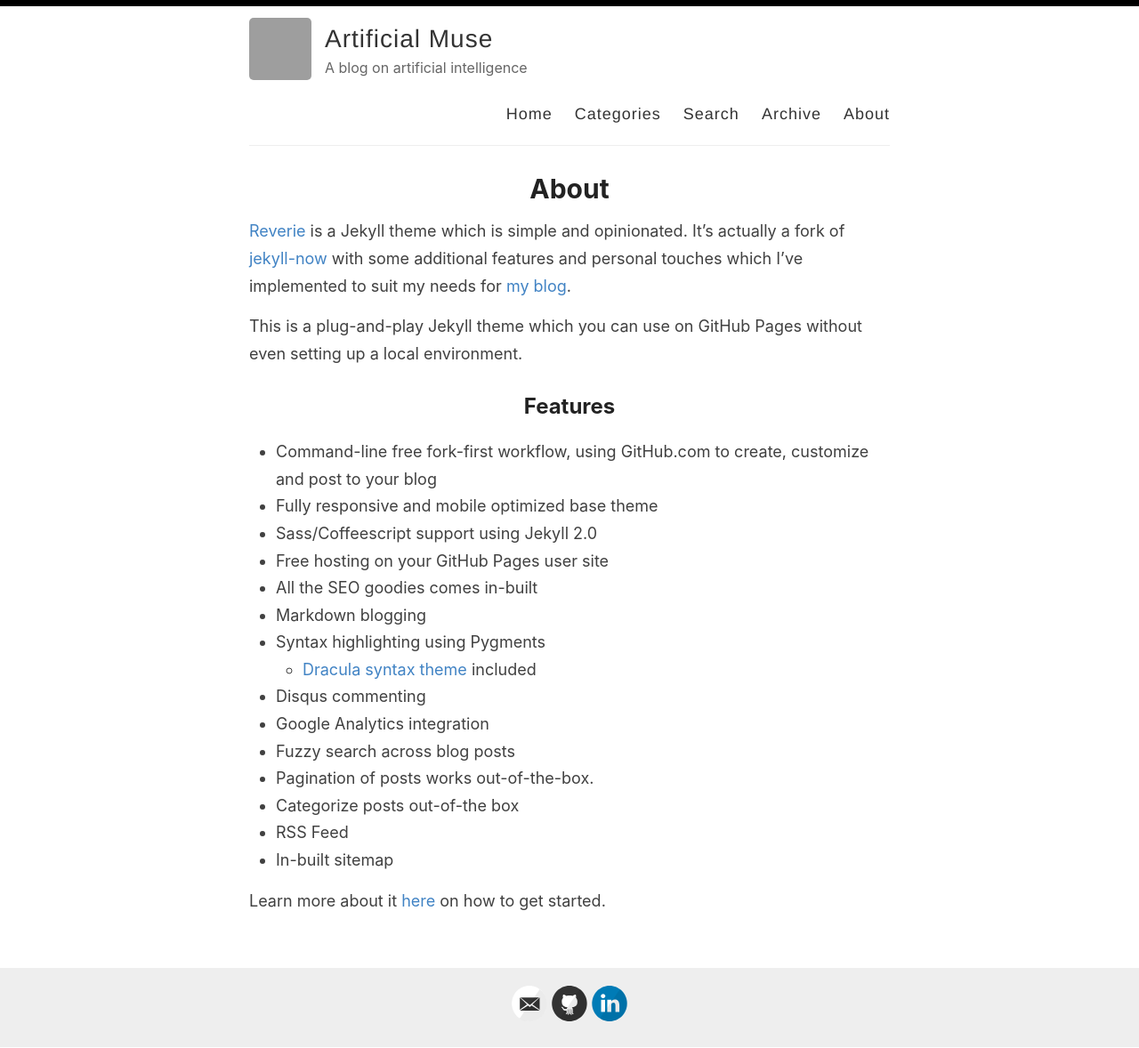
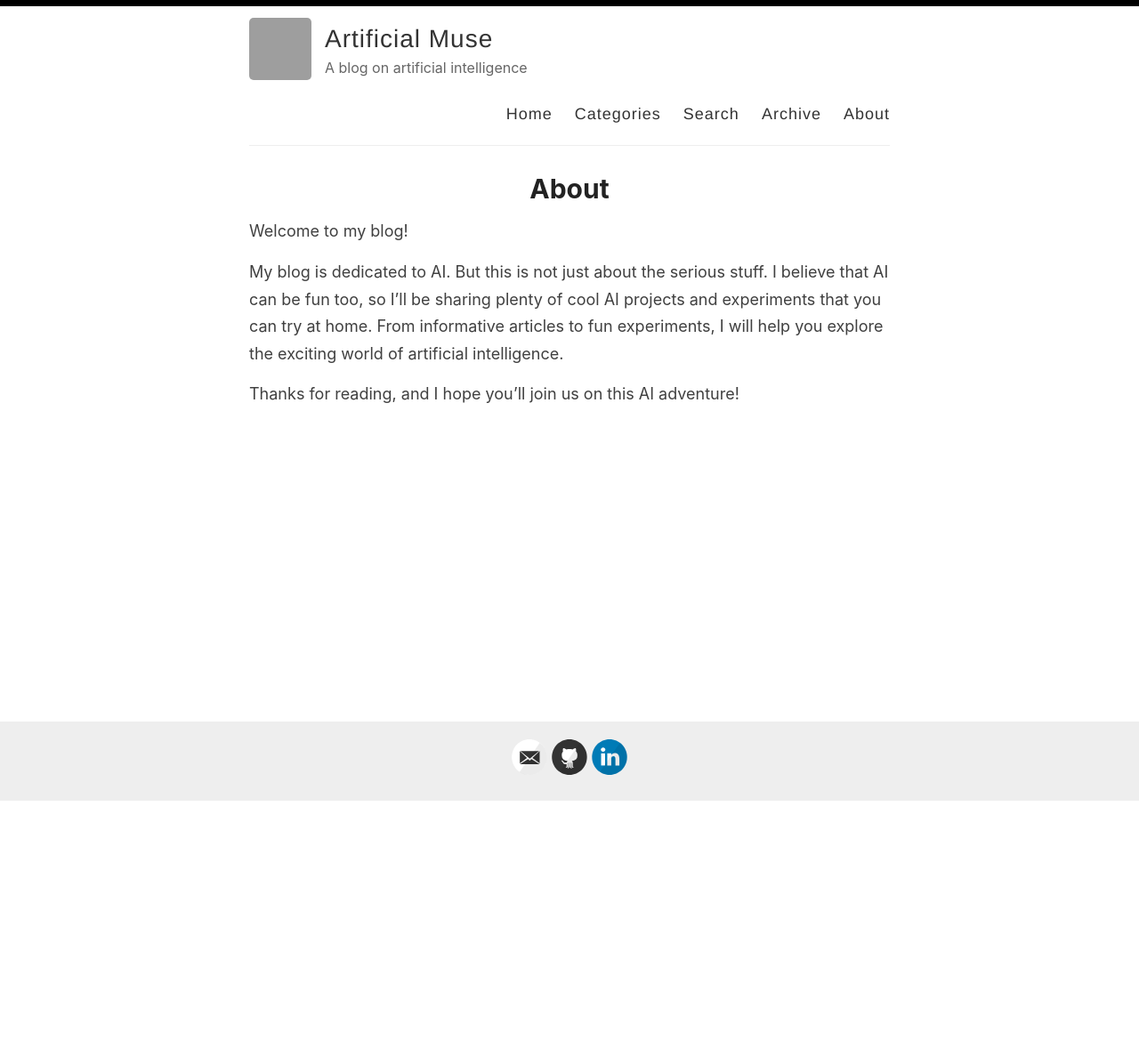
Before and after one commit to viet-ha-pham/viet-ha-pham.github.io, a Jekyll site: the page built from _pages/about.md, in a window 1280 px wide. Shown: the whole page at 89% size. Built offline with Jekyll 4.4.1, drawn with Linux system fonts in a browser that asks for light colours; after the commit the page ends 901 px from its top, so only the background shows below that; grey boxes are pictures that could not be loaded.

Commit message:
Update about.md

```diff
--- a/_pages/about.md
+++ b/_pages/about.md
@@ -4,26 +4,10 @@
 permalink: /about/
 ---
 
-[Reverie](https://github.com/amitmerchant1990/reverie) is a Jekyll theme which is simple and opinionated. It's actually a fork of [jekyll-now](https://github.com/barryclark/jekyll-now) with some additional features and personal touches which I've implemented to suit my needs for [my blog](https://www.amitmerchant.com).
+Welcome to my blog!
 
-This is a plug-and-play Jekyll theme which you can use on GitHub Pages without even setting up a local environment.
+My blog is dedicated to AI. But this is not just about the serious stuff.
+I believe that AI can be fun too, so I'll be sharing plenty of cool AI projects and experiments that you can try at home.
+From informative articles to fun experiments, I will help you explore the exciting world of artificial intelligence.
 
-## Features
-
-- Command-line free fork-first workflow, using GitHub.com to create, customize and post to your blog
-- Fully responsive and mobile optimized base theme
-- Sass/Coffeescript support using Jekyll 2.0
-- Free hosting on your GitHub Pages user site
-- All the SEO goodies comes in-built
-- Markdown blogging
-- Syntax highlighting using Pygments
-    - [Dracula syntax theme](https://draculatheme.com/) included
-- Disqus commenting
-- Google Analytics integration
-- Fuzzy search across blog posts
-- Pagination of posts works out-of-the-box.
-- Categorize posts out-of-the box
-- RSS Feed
-- In-built sitemap
-
-Learn more about it [here](https://github.com/amitmerchant1990/reverie) on how to get started.
+Thanks for reading, and I hope you'll join us on this AI adventure!
```
